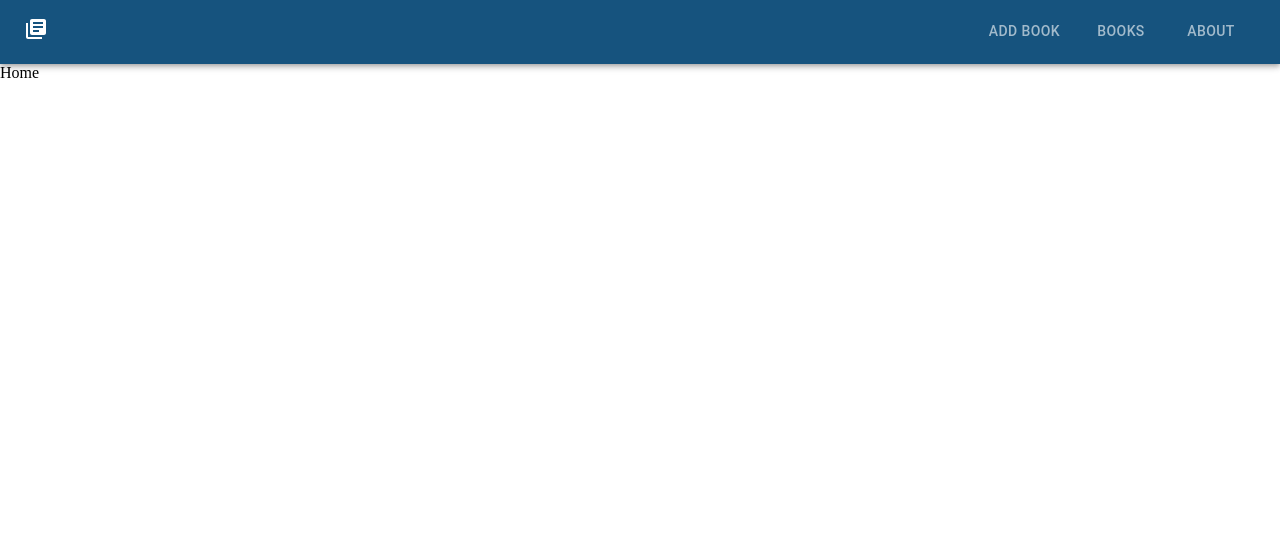
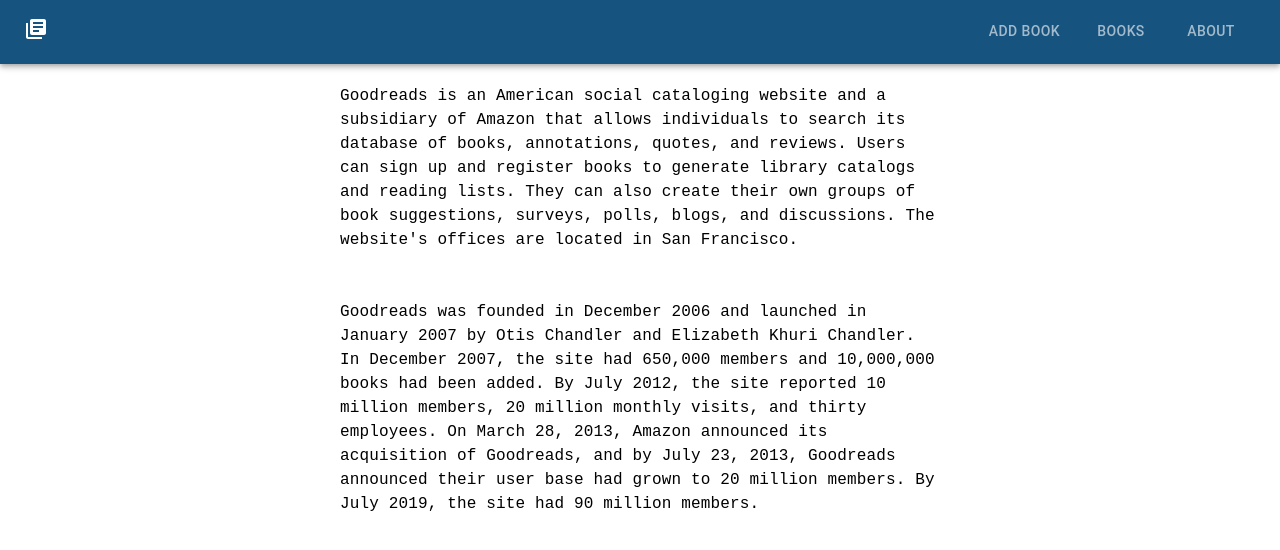
Before and after one commit to imran7908/mern-book-store, a React (Create React App) app in the folder frontend/: page / in a window 1280 px wide. Shown: the top 550 px of the page. Built offline with nearby package versions, Linux system fonts and the light colour scheme; the HTML template or start-up script is replaced by a standard one.

Commit message:
frontend - Home and readme done

```diff
--- a/frontend/src/components/About.js
+++ b/frontend/src/components/About.js
@@ -1,5 +1,4 @@
 import { Box, Typography } from "@mui/material";
-import { fontFamily } from "@mui/system";
 import React from "react";
 
 const About = () => {
--- a/frontend/src/components/Book/Book.js
+++ b/frontend/src/components/Book/Book.js
@@ -13,7 +13,6 @@
     await axios
       .delete(`${URL}/books/${_id}`)
       .then((res) => res.data)
-      .then(() => history("/"))
       .then(() => {
         history("/books");
       });
--- a/frontend/src/components/Header.js
+++ b/frontend/src/components/Header.js
@@ -9,9 +9,11 @@
     <div>
       <AppBar sx={{ backgroundColor: "#16537e" }} position="sticky">
         <Toolbar>
-          <Typography>
-            <LibraryBooksIcon />
-          </Typography>
+          <NavLink to="/" style={{color: "white"}}>
+            <Typography>
+              <LibraryBooksIcon />
+            </Typography>
+          </NavLink>
           <Tabs
             sx={{ ml: "auto" }}
             textColor="inherit"
--- a/frontend/src/components/Home.js
+++ b/frontend/src/components/Home.js
@@ -1,9 +1,32 @@
-import React from 'react'
+import { Box, Typography } from "@mui/material";
+import React from "react";
 
 const Home = () => {
   return (
-    <div>Home</div>
-  )
-}
+    <div>
+      <Box margin="auto" marginTop="20px" height="500px" width="600px">
+        <Typography sx={{ fontFamily: "monospace" }}>
+          Goodreads is an American social cataloging website and a subsidiary of
+          Amazon that allows individuals to search its database of books,
+          annotations, quotes, and reviews. Users can sign up and register books
+          to generate library catalogs and reading lists. They can also create
+          their own groups of book suggestions, surveys, polls, blogs, and
+          discussions. The website's offices are located in San Francisco.
+          <br />
+          <br />
+          <br />
+          Goodreads was founded in December 2006 and launched in January 2007 by
+          Otis Chandler and Elizabeth Khuri Chandler. In December 2007, the site
+          had 650,000 members and 10,000,000 books had been added. By July 2012,
+          the site reported 10 million members, 20 million monthly visits, and
+          thirty employees. On March 28, 2013, Amazon announced its acquisition
+          of Goodreads, and by July 23, 2013, Goodreads announced their user
+          base had grown to 20 million members. By July 2019, the site had 90
+          million members.
+        </Typography>
+      </Box>
+    </div>
+  );
+};
 
-export default Home
+export default Home;
```
Also changed, not shown: 1 other file (tests, documents, lock files or other folders).
